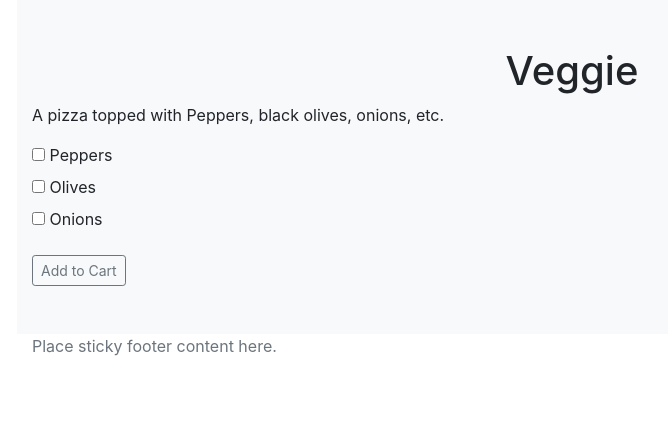
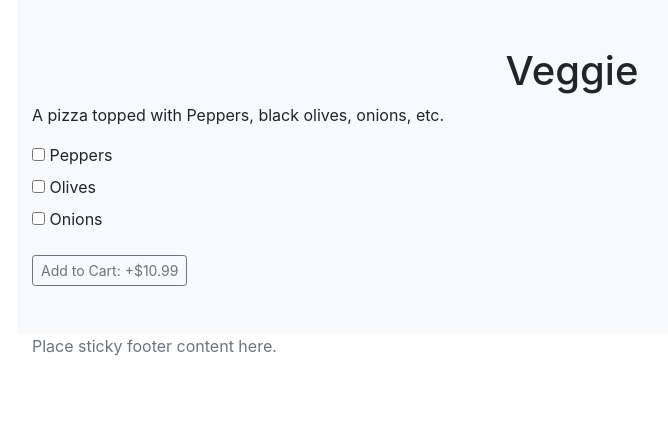
Before and after one commit to NBehymer/capstone, a Flask app: page /item/1 in a window 1280 px wide. Shown: the part 57-502 px from the top of the page, without its empty margins (68-736 px from the left). Run offline with Flask 2, Linux system fonts and the light colour scheme; some libraries are stand-ins or nearby versions.

Commit message:
Added price to cart button

```diff
--- a/website/templates/item.html
+++ b/website/templates/item.html
@@ -12,7 +12,7 @@
           <label for="id_{{topping}}">{{ topping }}</label><br>
           {% endfor %}
         </p>
-        <a href="{{ url_for ('cart.cart')}}"><button type="button" class="btn btn-sm btn-outline-secondary">Add to Cart</button></a>
+        <a href="{{ url_for ('cart.cart')}}"><button type="button" class="btn btn-sm btn-outline-secondary">Add to Cart: +${{current_item.price}}</button></a>
   </div>
 
 
```
